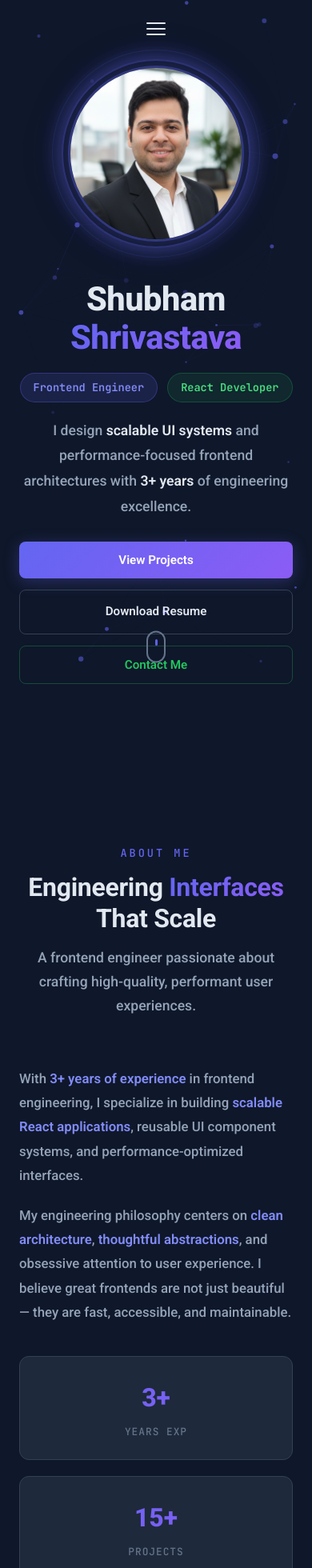
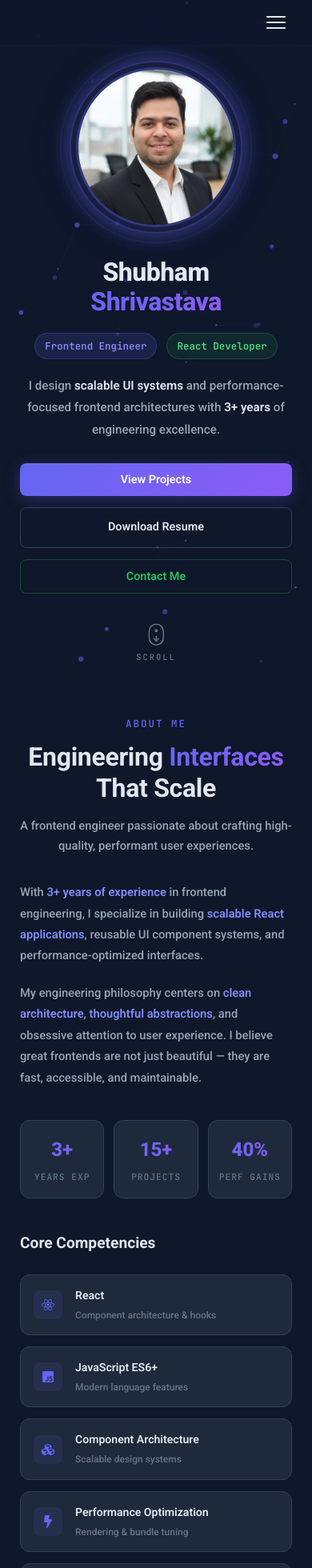
Before and after one commit to webcodeshubham/portfolio_shubham_shrivastava, a React (Vite) app: page / in a window 390 px wide. Shown: the top 1960 px of the page at 80% size. Built offline with nearby package versions, Linux system fonts and the light colour scheme.

Commit message:
Commit: Minor Fixes

```diff
--- a/index.html
+++ b/index.html
@@ -2,7 +2,7 @@
 <html lang="en">
   <head>
     <meta charset="UTF-8" />
-    <meta name="viewport" content="width=device-width, initial-scale=1.0" />
+    <meta name="viewport" content="width=device-width, initial-scale=1.0, maximum-scale=5.0" />
     <meta name="description" content="Shubham Shrivastava — Frontend Engineer specializing in React architecture, component system design, and performance optimization." />
     <meta name="theme-color" content="#0f172a" />
     <link rel="icon" type="image/svg+xml" href="/vite.svg" />
--- a/src/components/About/About.module.css
+++ b/src/components/About/About.module.css
@@ -140,6 +140,14 @@
 }
 
 @media (max-width: 768px) {
+  .about {
+    padding: 70px 0;
+  }
+
+  .aboutInner {
+    padding: 0 25px;
+  }
+
   .content {
     grid-template-columns: 1fr;
     gap: 40px;
@@ -151,10 +159,68 @@
 
   .header {
     text-align: center;
+    margin-bottom: 40px;
+  }
+
+  .paragraph {
+    font-size: 0.98rem;
+  }
+
+  .skillCard {
+    padding: 14px 16px;
   }
 }
 
 @media (max-width: 480px) {
+  .about {
+    padding: 50px 0;
+  }
+
+  .aboutInner {
+    padding: 0 25px;
+  }
+
+  .header {
+    margin-bottom: 32px;
+  }
+
+  .stats {
+    grid-template-columns: repeat(3, 1fr);
+    gap: 12px;
+  }
+
+  .statCard {
+    padding: 16px 10px;
+  }
+
+  .statNumber {
+    font-size: 1.5rem;
+  }
+
+  .statLabel {
+    font-size: 0.7rem;
+  }
+
+  .paragraph {
+    font-size: 0.92rem;
+  }
+
+  .skillIcon {
+    width: 36px;
+    height: 36px;
+    font-size: 1rem;
+  }
+
+  .skillName {
+    font-size: 0.88rem;
+  }
+
+  .skillDesc {
+    font-size: 0.75rem;
+  }
+}
+
+@media (max-width: 360px) {
   .stats {
     grid-template-columns: 1fr;
   }
--- a/src/components/Hero/Hero.jsx
+++ b/src/components/Hero/Hero.jsx
@@ -8,6 +8,14 @@ const profileImg = '/profile.jpg';
 
 export default function Hero() {
   const [showScroll, setShowScroll] = useState(true);
+  const [isMobile, setIsMobile] = useState(false);
+
+  useEffect(() => {
+    const checkMobile = () => setIsMobile(window.innerWidth <= 768);
+    checkMobile();
+    window.addEventListener('resize', checkMobile);
+    return () => window.removeEventListener('resize', checkMobile);
+  }, []);
 
   useEffect(() => {
     const onScroll = () => setShowScroll(window.scrollY < 80);
@@ -103,6 +111,23 @@ export default function Hero() {
             transition={{ duration: 0.4 }}
             onClick={() => document.getElementById('about')?.scrollIntoView({ behavior: 'smooth' })}
           >
+            {isMobile ? (
+              <motion.div
+                className={styles.mobileScrollHint}
+                animate={{ y: [0, 8, 0] }}
+                transition={{ duration: 1.6, repeat: Infinity, ease: 'easeInOut' }}
+              >
+                <div className={styles.swipeIcon}>
+                  <svg width="20" height="28" viewBox="0 0 20 28" fill="none" xmlns="http://www.w3.org/2000/svg">
+                    <rect x="1" y="1" width="18" height="26" rx="9" stroke="currentColor" strokeWidth="1.5" />
+                    <circle cx="10" cy="9" r="2" fill="currentColor" />
+                    <path d="M10 16 L10 22" stroke="currentColor" strokeWidth="1.5" strokeLinecap="round" />
+                    <path d="M7 19 L10 22 L13 19" stroke="currentColor" strokeWidth="1.5" strokeLinecap="round" strokeLinejoin="round" />
+                  </svg>
+                </div>
+                <span className={styles.swipeText}>Scroll</span>
+              </motion.div>
+            ) : (
               <motion.div
                 className={styles.mouse}
                 animate={{ y: [0, 6, 0] }}
@@ -116,6 +141,7 @@ export default function Hero() {
                   />
                 </div>
               </motion.div>
+            )}
           </motion.div>
         )}
       </AnimatePresence>
--- a/src/components/Hero/Hero.module.css
+++ b/src/components/Hero/Hero.module.css
@@ -226,6 +226,28 @@
   background: var(--accent-primary);
 }
 
+.mobileScrollHint {
+  display: flex;
+  flex-direction: column;
+  align-items: center;
+  gap: 6px;
+}
+
+.swipeIcon {
+  color: var(--text-muted);
+  display: flex;
+  align-items: center;
+  justify-content: center;
+}
+
+.swipeText {
+  font-family: var(--font-mono);
+  font-size: 0.65rem;
+  color: var(--text-muted);
+  text-transform: uppercase;
+  letter-spacing: 2px;
+}
+
 @media (max-width: 968px) {
   .heroInner {
     grid-template-columns: 1fr;
@@ -265,12 +287,30 @@
 
 @media (max-width: 480px) {
   .hero {
-    padding: 90px 0 100px;
+    padding: 80px 0 90px;
+  }
+
+  .heroInner {
+    padding: 0 25px;
+    gap: 30px;
   }
 
   .imageWrapper {
-    width: 220px;
-    height: 220px;
+    width: 200px;
+    height: 200px;
+  }
+
+  .name {
+    font-size: clamp(2rem, 8vw, 2.6rem);
+  }
+
+  .statement {
+    font-size: 0.95rem;
+  }
+
+  .roleBadge {
+    padding: 5px 12px;
+    font-size: 0.78rem;
   }
 
   .buttons {
@@ -283,5 +323,30 @@
   .btnOutline {
     width: 100%;
     justify-content: center;
+    padding: 12px 24px;
+    font-size: 0.9rem;
   }
 }
+
+@media (max-width: 360px) {
+  .hero {
+    padding: 75px 0 80px;
+  }
+
+  .heroInner {
+    padding: 0 25px;
+  }
+
+  .imageWrapper {
+    width: 170px;
+    height: 170px;
+  }
+
+  .name {
+    font-size: 1.8rem;
+  }
+
+  .statement {
+    font-size: 0.88rem;
+  }
+}
--- a/src/components/Navbar/Navbar.jsx
+++ b/src/components/Navbar/Navbar.jsx
@@ -9,7 +9,10 @@ export default function Navbar() {
   const [mobileOpen, setMobileOpen] = useState(false);
 
   useEffect(() => {
-    const onScroll = () => setScrolled(window.scrollY > 50);
+    const onScroll = () => {
+      setScrolled(window.scrollY > 50);
+      setMobileOpen(false);
+    };
     window.addEventListener('scroll', onScroll);
     return () => window.removeEventListener('scroll', onScroll);
   }, []);
@@ -22,7 +25,7 @@ export default function Navbar() {
 
   return (
     <motion.nav
-      className={`${styles.navbar} ${scrolled ? styles.scrolled : ''}`}
+      className={`${styles.navbar} ${scrolled ? styles.scrolled : ''} ${mobileOpen ? styles.menuOpen : ''}`}
       initial={{ y: -80 }}
       animate={{ y: 0 }}
       transition={{ duration: 0.6, ease: [0.25, 0.46, 0.45, 0.94] }}
--- a/src/components/Navbar/Navbar.module.css
+++ b/src/components/Navbar/Navbar.module.css
@@ -6,12 +6,24 @@
   z-index: 1000;
   padding: 0 24px;
   transition: var(--transition);
+  background: rgba(15, 23, 42, 0.45);
+  backdrop-filter: blur(12px);
+  -webkit-backdrop-filter: blur(12px);
+  border-bottom: 1px solid rgba(99, 102, 241, 0.06);
 }
 
 .scrolled {
-  background: rgba(15, 23, 42, 0.85);
+  background: rgba(15, 23, 42, 0.7);
   backdrop-filter: blur(20px);
-  border-bottom: 1px solid rgba(99, 102, 241, 0.1);
+  -webkit-backdrop-filter: blur(20px);
+  border-bottom: 1px solid rgba(99, 102, 241, 0.12);
+}
+
+.menuOpen {
+  background: #0f172a;
+  bottom: 0;
+  display: flex;
+  flex-direction: column;
 }
 
 .navInner {
@@ -21,6 +33,8 @@
   align-items: center;
   justify-content: center;
   height: 72px;
+  flex-shrink: 0;
+  width: 100%;
 }
 
 .logo {
@@ -111,18 +125,11 @@
 
 .mobileMenu {
   display: none;
-  position: fixed;
-  top: 72px;
-  left: 0;
-  right: 0;
-  bottom: 0;
-  background: rgba(15, 23, 42, 0.98);
-  backdrop-filter: blur(20px);
+  flex: 1;
   flex-direction: column;
   align-items: center;
   justify-content: center;
   gap: 24px;
-  z-index: 999;
 }
 
 .mobileMenu.open {
@@ -142,6 +149,15 @@
 }
 
 @media (max-width: 768px) {
+  .navbar {
+    padding: 0 25px;
+  }
+
+  .navInner {
+    height: 60px;
+    justify-content: flex-end;
+  }
+
   .navLinks {
     display: none;
   }
@@ -149,4 +165,28 @@
   .hamburger {
     display: flex;
   }
+
+
+  .mobileLink {
+    font-size: 1.2rem;
+    padding: 8px 0;
+  }
 }
+
+@media (max-width: 480px) {
+  .navbar {
+    padding: 0 25px;
+  }
+
+  .navInner {
+    height: 56px;
+  }
+
+  .mobileMenu {
+    gap: 20px;
+  }
+
+  .mobileLink {
+    font-size: 1.1rem;
+  }
+}
--- a/src/components/ParticleBackground/ParticleBackground.module.css
+++ b/src/components/ParticleBackground/ParticleBackground.module.css
@@ -2,8 +2,8 @@
   position: fixed;
   top: 0;
   left: 0;
-  width: 100%;
-  height: 100%;
+  width: 100vw;
+  height: 100vh;
   z-index: 0;
   pointer-events: none;
 }
--- a/src/components/Skills/Skills.module.css
+++ b/src/components/Skills/Skills.module.css
@@ -120,3 +120,63 @@
     grid-template-columns: 1fr;
   }
 }
+
+@media (max-width: 768px) {
+  .skills {
+    padding: 70px 0;
+  }
+
+  .skillsInner {
+    padding: 0 25px;
+  }
+
+  .header {
+    margin-bottom: 40px;
+  }
+
+  .category {
+    padding: 24px;
+  }
+
+  .categories {
+    gap: 20px;
+  }
+}
+
+@media (max-width: 480px) {
+  .skills {
+    padding: 50px 0;
+  }
+
+  .skillsInner {
+    padding: 0 25px;
+  }
+
+  .category {
+    padding: 20px 16px;
+  }
+
+  .categoryTitle {
+    font-size: 1rem;
+    margin-bottom: 18px;
+    padding-bottom: 10px;
+  }
+
+  .categoryIcon {
+    width: 28px;
+    height: 28px;
+    font-size: 0.9rem;
+  }
+
+  .skillName {
+    font-size: 0.85rem;
+  }
+
+  .skillPercent {
+    font-size: 0.75rem;
+  }
+
+  .skillItems {
+    gap: 14px;
+  }
+}
--- a/src/components/Timeline/Timeline.module.css
+++ b/src/components/Timeline/Timeline.module.css
@@ -159,9 +159,24 @@
   font-weight: 700;
 }
 
+@media (max-width: 768px) {
+  .timeline {
+    padding: 70px 0;
+  }
+
+  .timelineInner {
+    padding: 0 25px;
+  }
+
+  .header {
+    margin-bottom: 40px;
+  }
+}
+
 @media (max-width: 600px) {
   .item {
     padding-left: 56px;
+    padding-bottom: 36px;
   }
 
   .line,
@@ -178,4 +193,59 @@
   .card {
     padding: 20px;
   }
+
+  .role {
+    font-size: 1.05rem;
+  }
+
+  .company {
+    font-size: 0.85rem;
+  }
+
+  .point {
+    font-size: 0.85rem;
+  }
 }
+
+@media (max-width: 480px) {
+  .timeline {
+    padding: 50px 0;
+  }
+
+  .timelineInner {
+    padding: 0 25px;
+  }
+
+  .item {
+    padding-left: 48px;
+    padding-bottom: 28px;
+  }
+
+  .line,
+  .lineFill {
+    left: 16px;
+  }
+
+  .dot {
+    left: 7px;
+    width: 18px;
+    height: 18px;
+  }
+
+  .card {
+    padding: 16px;
+  }
+
+  .role {
+    font-size: 1rem;
+  }
+
+  .year {
+    font-size: 0.78rem;
+  }
+
+  .point {
+    font-size: 0.82rem;
+    line-height: 1.5;
+  }
+}
--- a/src/styles/global.css
+++ b/src/styles/global.css
@@ -39,6 +39,7 @@ html {
   font-size: 16px;
   scrollbar-width: thin;
   scrollbar-color: var(--accent-primary) var(--bg-surface);
+  overflow-x: hidden;
 }
 
 body {
@@ -48,6 +49,7 @@ body {
   color: var(--text-primary);
   line-height: 1.7;
   overflow-x: hidden;
+  max-width: 100vw;
   -webkit-font-smoothing: antialiased;
   -moz-osx-font-smoothing: grayscale;
 }
@@ -144,6 +146,29 @@ textarea {
   }
 
   .container {
-    padding: 0 16px;
+    padding: 0 25px;
+  }
+
+  .section-subtitle {
+    font-size: 1rem;
   }
 }
+
+@media (max-width: 480px) {
+  .section {
+    padding: 50px 0;
+  }
+
+  .container {
+    padding: 0 25px;
+  }
+
+  .section-label {
+    font-size: 0.78rem;
+    letter-spacing: 2px;
+  }
+
+  .section-subtitle {
+    font-size: 0.92rem;
+  }
+}
```
Also changed, not shown: src/components/Contact/Contact.module.css (+80 -1 lines), src/components/Projects/Projects.module.css (+72 -2 lines). Lines whose indentation alone changed are shown as unchanged.
